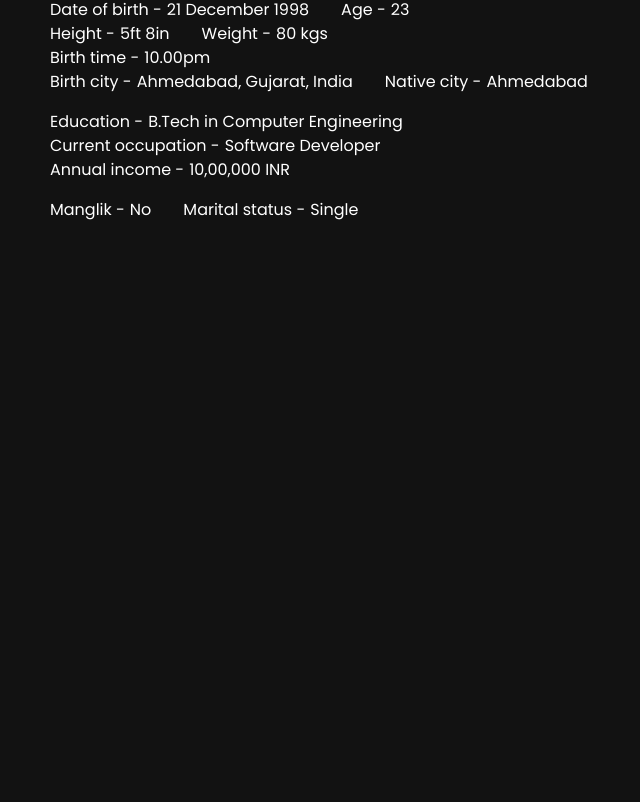
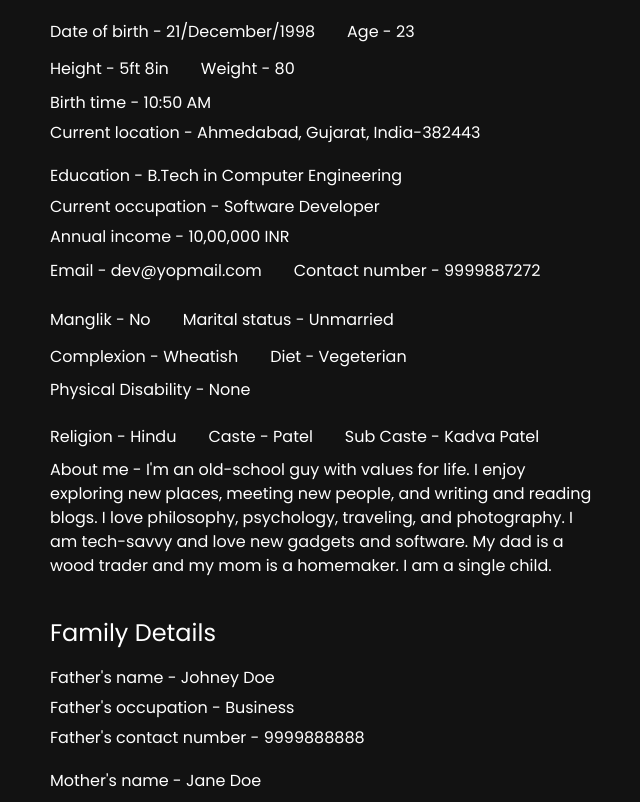
Before and after one commit to harrsh2124/match-me-client, a React (Create React App) app: page /profile/1 in a window 1280 px wide. Shown: the part 498-1300 px from the top of the page, without its empty margins (314-954 px from the left). Before the commit the page ends 800 px from the top, so only its background shows below. Built offline with nearby package versions, Linux system fonts and the light colour scheme; no server answers.

Commit message:
Added details

```diff
--- a/package.json
+++ b/package.json
@@ -12,6 +12,7 @@
         "@testing-library/react": "^13.3.0",
         "@testing-library/user-event": "^13.5.0",
         "axios": "^0.27.2",
+        "dayjs": "^1.11.2",
         "formik": "^2.2.9",
         "react": "^18.1.0",
         "react-dom": "^18.1.0",
--- a/src/components/Dashboard/UserCard/index.js
+++ b/src/components/Dashboard/UserCard/index.js
@@ -24,9 +24,9 @@ const UserCard = (props) => {
 
             <Box className={styles.userTextContainer}>
                 <Box className={styles.userName}>
-                    <Typography>{user.firstName}</Typography>
-                    <Typography>{user.lastName}</Typography>
-                    <Typography>{user.email}</Typography>
+                    <Typography>
+                        {user.firstName} {user.lastName} {user.email}
+                    </Typography>
                 </Box>
 
                 <Box className={styles.userDetails}>
--- a/src/components/UsersListProfilePage/UsersListProfileDetails/index.js
+++ b/src/components/UsersListProfilePage/UsersListProfileDetails/index.js
@@ -1,6 +1,8 @@
 import { Box, Container, Typography } from '@mui/material';
+import _ from 'lodash';
 import React from 'react';
-import { RANDOM_USER_PROFILE_URL } from '../../../config/constants';
+import user from '../../../data/SampleUserDetails.json';
+import { getDate, getTime, getYearsDifference } from '../../../utils';
 import styles from './usersListProfileDetails.module.css';
 
 const UsersListProfile = (props) => {
@@ -14,7 +16,7 @@ const UsersListProfile = (props) => {
         >
             <Box
                 component="img"
-                src={RANDOM_USER_PROFILE_URL}
+                src={_.get(user, 'userDetails.thumbnail')}
                 sx={{
                     borderRadius: '100%',
                     mx: 'auto'
@@ -22,50 +24,51 @@ const UsersListProfile = (props) => {
             />
 
             <Box className={styles.userName}>
-                <Typography>John</Typography>
-                <Typography>Doe</Typography>
+                <Typography>{_.get(user, 'userDetails.firstName')}</Typography>
+                <Typography>{_.get(user, 'userDetails.lastName')}</Typography>
             </Box>
 
             <Box className={styles.heading}>Personal Details</Box>
+
             <Box className={styles.containerFlex}>
                 <Box className={styles.flexDetail}>
-                    <Typography>Date of birth -</Typography>
-                    <Typography>21 December 1998</Typography>
+                    <Typography>
+                        Date of birth - {getDate(_.get(user, 'userDetails.dob'))}
+                    </Typography>
                 </Box>
 
                 <Box className={styles.flexDetail}>
-                    <Typography>Age -</Typography>
-                    <Typography>23</Typography>
+                    <Typography>
+                        Age - {getYearsDifference(_.get(user, 'userDetails.dob'))}
+                    </Typography>
                 </Box>
             </Box>
 
             <Box className={styles.containerFlex}>
                 <Box className={styles.flexDetail}>
-                    <Typography>Height -</Typography>
-                    <Typography>5ft 8in</Typography>
+                    <Typography>
+                        Height - {_.get(user, 'otherDetails.physicalDetails.height', '-')}
+                    </Typography>
                 </Box>
 
                 <Box className={styles.flexDetail}>
-                    <Typography>Weight -</Typography>
-                    <Typography>80 kgs</Typography>
+                    <Typography>
+                        Weight - {_.get(user, 'otherDetails.physicalDetails.weight', '-')}
+                    </Typography>
                 </Box>
             </Box>
 
             <Box className={styles.flexDetail}>
-                <Typography>Birth time -</Typography>
-                <Typography>10.00pm</Typography>
+                <Typography>Birth time - {getTime(_.get(user, 'userDetails.dob'))}</Typography>
             </Box>
 
-            <Box className={styles.containerFlex}>
-                <Box className={styles.flexDetail}>
-                    <Typography>Birth city -</Typography>
-                    <Typography>Ahmedabad, Gujarat, India</Typography>
-                </Box>
-
-                <Box className={styles.flexDetail}>
-                    <Typography>Native city -</Typography>
-                    <Typography>Ahmedabad</Typography>
-                </Box>
+            <Box className={styles.flexDetail}>
+                <Typography>
+                    Current location - {_.get(user, 'personalDetails.currentAddress.city', '-')},{' '}
+                    {_.get(user, 'personalDetails.currentAddress.state', '-')},{' '}
+                    {_.get(user, 'personalDetails.currentAddress.country', '-')}-
+                    {_.get(user, 'personalDetails.currentAddress.pincode', '-')}
+                </Typography>
             </Box>
 
             <Box
@@ -74,13 +77,97 @@ const UsersListProfile = (props) => {
                     mt: '1rem'
                 }}
             >
-                <Typography>Education -</Typography>
-                <Typography>B.Tech in Computer Engineering</Typography>
+                <Typography>Education - {_.get(user, 'personalDetails.education', '-')}</Typography>
             </Box>
 
             <Box className={styles.flexDetail}>
-                <Typography>Current occupation -</Typography>
-                <Typography>Software Developer</Typography>
+                <Typography>
+                    Current occupation - {_.get(user, 'personalDetails.currentOccupation', '-')}
+                </Typography>
+            </Box>
+
+            <Box className={styles.flexDetail}>
+                <Typography>
+                    Annual income -{' '}
+                    {_.get(user, 'personalDetails.annualIncome').toLocaleString('en-IN') || 0} INR
+                </Typography>
+            </Box>
+
+            <Box
+                className={styles.containerFlex}
+                sx={{
+                    mb: '1rem'
+                }}
+            >
+                <Box className={styles.flexDetail}>
+                    <Typography>Email - {_.get(user, 'userDetails.email', '-')}</Typography>
+                </Box>
+
+                <Box className={styles.flexDetail}>
+                    <Typography>
+                        Contact number - {_.get(user, 'userDetails.contactNumber', '-')}
+                    </Typography>
+                </Box>
+            </Box>
+
+            <Box className={styles.containerFlex}>
+                <Box className={styles.flexDetail}>
+                    <Typography>
+                        Manglik - {_.get(user, 'otherDetails.kundli.manglik', '-')}
+                    </Typography>
+                </Box>
+
+                <Box className={styles.flexDetail}>
+                    <Typography>
+                        Marital status - {_.get(user, 'otherDetails.kundli.maritalStatus', '-')}
+                    </Typography>
+                </Box>
+            </Box>
+
+            <Box className={styles.containerFlex}>
+                <Box className={styles.flexDetail}>
+                    <Typography>
+                        Complexion - {_.get(user, 'otherDetails.physicalDetails.complexion', '-')}
+                    </Typography>
+                </Box>
+
+                <Box className={styles.flexDetail}>
+                    <Typography>
+                        Diet - {_.get(user, 'otherDetails.physicalDetails.diet', '-')}
+                    </Typography>
+                </Box>
+            </Box>
+
+            <Box className={styles.flexDetail}>
+                <Typography>
+                    Physical Disability -{' '}
+                    {_.get(user, 'otherDetails.physicalDetails.physicalDisability', '-')}
+                </Typography>
+            </Box>
+
+            <Box
+                className={styles.containerFlex}
+                sx={{
+                    mt: '1rem'
+                }}
+            >
+                <Box className={styles.flexDetail}>
+                    <Typography>
+                        Religion - {_.get(user, 'otherDetails.religion.religion', '-')}
+                    </Typography>
+                </Box>
+
+                <Box className={styles.flexDetail}>
+                    <Typography>
+                        Caste - {_.get(user, 'otherDetails.religion.caste', '-')}
+                    </Typography>
+                </Box>
+
+                <Box className={styles.flexDetail}>
+                    <Typography>
+                        Sub Caste - {_.get(user, 'otherDetails.religion.subCaste', '-')}
+                    </Typography>
+                </Box>
             </Box>
 
             <Box
@@ -89,20 +176,93 @@ const UsersListProfile = (props) => {
                     mb: '1rem'
                 }}
             >
-                <Typography>Annual income -</Typography>
-                <Typography>10,00,000 INR</Typography>
+                <Typography>About me - {_.get(user, 'otherDetails.aboutMe', '-')}</Typography>
+            </Box>
+
+            <Box className={styles.heading}>Family Details</Box>
+
+            <Box className={styles.flexDetail}>
+                <Typography>
+                    Father's name - {_.get(user, 'familyDetails.father.name', '-')}
+                </Typography>
+            </Box>
+
+            <Box className={styles.flexDetail}>
+                <Typography>
+                    Father's occupation - {_.get(user, 'familyDetails.father.occupation', '-')}
+                </Typography>
+            </Box>
+
+            <Box className={styles.flexDetail}>
+                <Typography>
+                    Father's contact number -{' '}
+                    {_.get(user, 'familyDetails.father.contactNumber', '-')}
+                </Typography>
+            </Box>
+
+            <Box
+                className={styles.flexDetail}
+                sx={{
+                    mt: '1rem'
+                }}
+            >
+                <Typography>
+                    Mother's name - {_.get(user, 'familyDetails.mother.name', '-')}
+                </Typography>
+            </Box>
+
+            <Box className={styles.flexDetail}>
+                <Typography>
+                    Mother's occupation - {_.get(user, 'familyDetails.mother.occupation', '-')}
+                </Typography>
+            </Box>
+
+            <Box className={styles.flexDetail}>
+                <Typography>
+                    Mother's contact number -{' '}
+                    {_.get(user, 'familyDetails.mother.contactNumber', '-')}
+                </Typography>
             </Box>
 
             <Box className={styles.containerFlex}>
                 <Box className={styles.flexDetail}>
-                    <Typography>Manglik -</Typography>
-                    <Typography>No</Typography>
+                    <Typography>
+                        Brothers(Married) -{' '}
+                        {_.get(user, 'familyDetails.siblings.brother.count', '-')}(
+                        {_.get(user, 'familyDetails.siblings.brother.married', '-')})
+                    </Typography>
                 </Box>
 
                 <Box className={styles.flexDetail}>
-                    <Typography>Marital status -</Typography>
-                    <Typography>Single</Typography>
+                    <Typography>
+                        Sisters(Married) - {_.get(user, 'familyDetails.siblings.sister.count', '-')}
+                        ({_.get(user, 'familyDetails.siblings.sister.married', '-')})
+                    </Typography>
                 </Box>
+            </Box>
+
+            <Box className={styles.heading}>Partner Preferences</Box>
+
+            <Box className={styles.containerFlex}>
+                <Box className={styles.flexDetail}>
+                    <Typography>
+                        Minimum age - {_.get(user, 'partnerPreference.minAge', '-')}
+                    </Typography>
+                </Box>
+
+                <Box className={styles.flexDetail}>
+                    <Typography>
+                        Maximum age - {_.get(user, 'partnerPreference.maxAge', '-')}
+                    </Typography>
+                </Box>
+            </Box>
+
+            <Box className={styles.flexDetail}>
+                <Typography>Caste - {_.get(user, 'partnerPreference.caste', '-')}</Typography>
+            </Box>
+
+            <Box className={styles.flexDetail}>
+                <Typography>Note - {_.get(user, 'partnerPreference.note', '-')}</Typography>
             </Box>
         </Container>
     );
--- a/src/components/UsersListProfilePage/UsersListProfileDetails/usersListProfileDetails.module.css
+++ b/src/components/UsersListProfilePage/UsersListProfileDetails/usersListProfileDetails.module.css
@@ -10,7 +10,7 @@
 
 .heading {
     font-size: 1.5em;
-    margin-top: 1rem;
+    margin: 1.3rem 0 0.7rem;
 }
 
 .containerFlex {
@@ -18,7 +18,7 @@
     gap: 2rem;
 }
 
-@media only screen and (max-width: 490px) {
+@media only screen and (max-width: 570px) {
     .containerFlex {
         flex-flow: column;
         gap: 0;
@@ -27,5 +27,9 @@
 
 .flexDetail {
     display: flex;
-    gap: 5px;
 }
+
+.containerFlex,
+.flexDetail {
+    margin: 0.2rem 0;
+}
--- a/src/data/SampleUserDetails.json
+++ b/src/data/SampleUserDetails.json
@@ -2,9 +2,10 @@
     "userDetails": {
         "thumbnail": "https://randomuser.me/api/portraits/men/73.jpg",
         "email": "dev@yopmail.com",
+        "contactNumber": 9999887272,
         "firstName": "John",
         "lastName": "Doe",
-        "dob": 914237416
+        "dob": "914237416"
     },
 
     "personalDetails": {
@@ -16,13 +17,14 @@
             "address": "232, Isanpur",
             "city": "Ahmedabad",
             "state": "Gujarat",
-            "country": "India"
+            "country": "India",
+            "pincode": "382443"
         }
     },
 
     "otherDetails": {
         "kundli": {
-            "manglik": false,
+            "manglik": "No",
             "maritalStatus": "Unmarried"
         },
 
@@ -43,13 +45,13 @@
             "weight": 80,
             "complexion": "Wheatish",
             "diet": "Vegeterian",
-            "physicalDisability": false
+            "physicalDisability": "None"
         },
 
         "religion": {
             "religion": "Hindu",
             "caste": "Patel",
-            "sunCaste": "Kadva Patel"
+            "subCaste": "Kadva Patel"
         },
 
         "aboutMe": "I'm an old-school guy with values for life. I enjoy exploring new places, meeting new people, and writing and reading blogs. I love philosophy, psychology, traveling, and photography. I am tech-savvy and love new gadgets and software. My dad is a wood trader and my mom is a homemaker. I am a single child."
--- a/src/utils/index.js
+++ b/src/utils/index.js
@@ -1,3 +1,18 @@
+import dayjs from 'dayjs';
+
 export const truncateString = (text, count) => {
     return text.slice(0, count) + (text.length > count ? '...' : '');
 };
+
+export const getDate = (timestamp) => {
+    return dayjs.unix(timestamp).format('DD/MMMM/YYYY');
+};
+
+export const getTime = (timestamp) => {
+    return dayjs.unix(timestamp).format('hh:mm A');
+};
+
+export const getYearsDifference = (timestamp) => {
+    const today = dayjs();
+    return today.diff(dayjs.unix(timestamp), 'y');
+};
```
Also changed, not shown: 1 other file (tests, documents, lock files or other folders).
